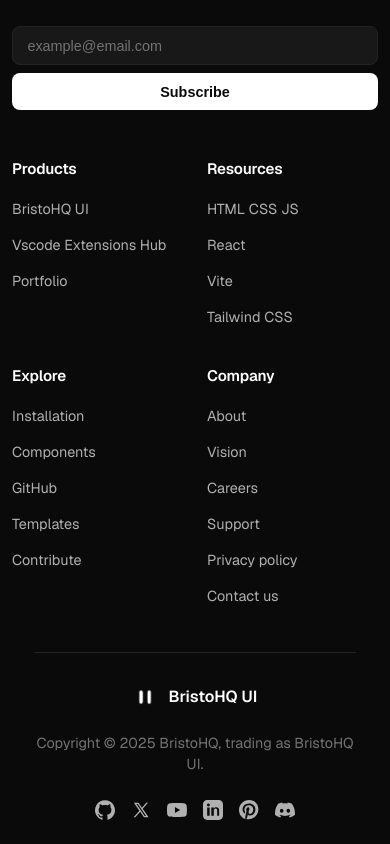
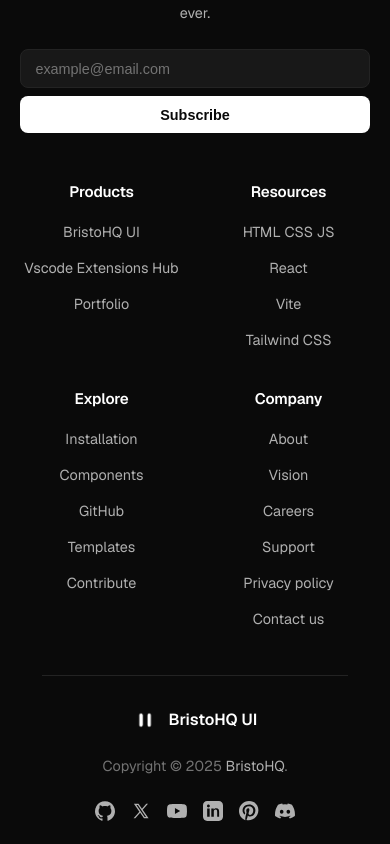
Before and after one commit to ig-imanish/bristohq-ui-page, a React (Vite) app: page / in a window 390 px wide. Shown: the part 2281-3125 px from the top of the page. Built offline with nearby package versions, Linux system fonts and the light colour scheme; no server answers.

Commit message:
update: update the page, and fix footer links, add firebase for news latter email

```diff
--- a/package.json
+++ b/package.json
@@ -11,6 +11,7 @@
   },
   "dependencies": {
     "@vercel/analytics": "^1.5.0",
+    "firebase": "^12.2.1",
     "react": "^19.1.1",
     "react-dom": "^19.1.1",
     "react-router-dom": "^7.8.2",
--- a/src/components/footer/Footer.css
+++ b/src/components/footer/Footer.css
@@ -207,11 +207,27 @@
   }
 
   .footer-container {
-    padding: 0 0.75rem;
+    /* padding: 0 0.75rem; */
+    padding: 0 20px;
   }
 
   .footer-content {
     gap: 1.5rem;
+  }
+
+  /* Center footer-section links */
+  .footer-section {
+    text-align: center;
+  }
+  .footer-section ul {
+    display: flex;
+    flex-direction: column;
+    align-items: center;
+    justify-content: center;
+  }
+  .footer-section ul li {
+    width: 100%;
+    text-align: center;
   }
 
   .footer-section h3 {
--- a/src/components/footer/Footer.tsx
+++ b/src/components/footer/Footer.tsx
@@ -1,18 +1,46 @@
 import React, { useState } from 'react'
 import { Link } from "react-router-dom";
 import "./Footer.css";
+import { db } from "../../firebase";
+import { collection, addDoc, Timestamp, query, where, getDocs } from "firebase/firestore";
+
+const validateEmail = (email: string) => {
+    return /^[^\s@]+@[^\s@]+\.[^\s@]+$/.test(email);
+};
 
 export default function Footer() {
     const [email, setEmail] = useState('');
     const [subscribed, setSubscribed] = useState(false);
+    const [loading, setLoading] = useState(false);
 
-    const handleSubscribe = (e: React.FormEvent) => {
+    const handleSubscribe = async (e: React.FormEvent) => {
         e.preventDefault();
-        if (email) {
+        if (!validateEmail(email)) {
+            alert("Please enter a valid email address.");
+            return;
+        }
+        setLoading(true);
+        try {
+            // Check for duplicate email
+            const q = query(collection(db, "newsletter"), where("email", "==", email));
+            const querySnapshot = await getDocs(q);
+            if (!querySnapshot.empty) {
+                alert("This email is already subscribed.");
+                setLoading(false);
+                return;
+            }
+            await addDoc(collection(db, "newsletter"), {
+                email,
+                createdAt: Timestamp.now()
+            });
             setSubscribed(true);
             setTimeout(() => setSubscribed(false), 3000);
             setEmail('');
+        } catch (err) {
+            console.error("Error subscribing email:", err);
+            alert("Failed to subscribe. Please try again.");
         }
+        setLoading(false);
     };
 
     return (
@@ -31,9 +59,10 @@
                                     value={email}
                                     onChange={(e) => setEmail(e.target.value)}
                                     required
+                                    disabled={loading}
                                 />
-                                <button className="subscribe-button" type="submit">
-                                    {subscribed ? 'Subscribed!' : 'Subscribe'}
+                                <button className="subscribe-button" type="submit" disabled={loading}>
+                                    {loading ? "Subscribing..." : subscribed ? 'Subscribed!' : 'Subscribe'}
                                 </button>
                             </div>
                         </form>
@@ -92,7 +121,7 @@
                         <span>BristoHQ UI</span>
                     </div>
                     <div className="footer-copyright">
-                        Copyright © {new Date().getFullYear()} BristoHQ, trading as BristoHQ UI.
+                        Copyright © {new Date().getFullYear()} <span style={{ color: "#b0b0b0" }}>BristoHQ</span>.
                     </div>
                     <div className="footer-social">
                         <a href="https://github.com/bristohq/ui" aria-label="GitHub">
--- a/src/components/section/Section.css
+++ b/src/components/section/Section.css
@@ -52,6 +52,7 @@
   left: 0;
   border-top: 1px solid #404040;
   border-left: 1px solid #404040;
+  padding: 0 !important;
 }
 
 .corner-top-right {
--- /dev/null
+++ b/src/firebase.ts
@@ -0,0 +1,17 @@
+import { initializeApp } from "firebase/app";
+import { getFirestore } from "firebase/firestore";
+
+// Remove dotenv and process.env usage for frontend code.
+// Use Vite's import.meta.env for environment variables.
+const firebaseConfig = {
+    apiKey: import.meta.env.VITE_FIREBASE_API_KEY,
+    authDomain: import.meta.env.VITE_FIREBASE_AUTH_DOMAIN,
+    projectId: import.meta.env.VITE_FIREBASE_PROJECT_ID,
+    storageBucket: import.meta.env.VITE_FIREBASE_STORAGE_BUCKET,
+    messagingSenderId: import.meta.env.VITE_FIREBASE_MESSAGING_SENDER_ID,
+    appId: import.meta.env.VITE_FIREBASE_APP_ID,
+    measurementId: import.meta.env.VITE_FIREBASE_MEASUREMENT_ID
+};
+
+const app = initializeApp(firebaseConfig);
+export const db = getFirestore(app);
```
Also changed, not shown: 2 other files (tests, documents, lock files or other folders).
